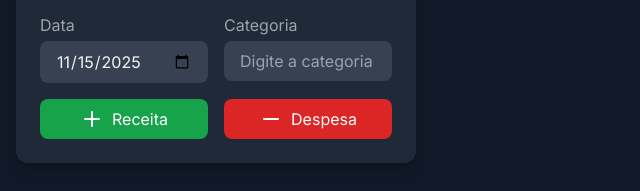
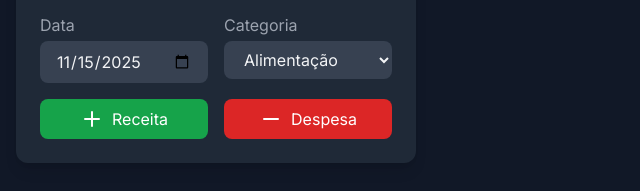
Before and after one commit to lucasminato146-ops/finan-as, a plain HTML site: page index.html in a window 1280 px wide. Shown: the part 492-683 px from the top of the page, 0-640 px from the left. Drawn offline with nearby package versions, Linux system fonts and the light colour scheme; files whose address does not match are found by name.

Commit message:
Update index.html

```diff
--- a/index.html
+++ b/index.html
@@ -72,11 +72,18 @@
                                 <label class="block text-gray-400 mb-1">Data</label>
                                 <input type="date" id="date" class="w-full bg-gray-700 rounded-lg px-4 py-2 focus:ring-2 focus:ring-primary-500 focus:outline-none" required>
                             </div>
-                          <div>
-    <label class="block text-gray-400 mb-1">Categoria</label>
-    <input type="text" id="category" placeholder="Digite a categoria" class="w-full bg-gray-700 rounded-lg px-4 py-2 focus:ring-2 focus:ring-primary-500 focus:outline-none">
-     </div>
-
+                            <div>
+                                <label class="block text-gray-400 mb-1">Categoria</label>
+                                <select id="category" class="w-full bg-gray-700 rounded-lg px-4 py-2 focus:ring-2 focus:ring-primary-500 focus:outline-none">
+                                    <option value="food">Alimentação</option>
+                                    <option value="transport">Transporte</option>
+                                    <option value="housing">Moradia</option>
+                                    <option value="entertainment">Lazer</option>
+                                    <option value="health">Saúde</option>
+                                    <option value="education">Educação</option>
+                                    <option value="other">Outros</option>
+                                </select>
+                            </div>
                         </div>
                         <div class="grid grid-cols-2 gap-4">
                             <button type="button" id="income-btn" class="bg-green-600 hover:bg-green-700 text-white py-2 px-4 rounded-lg transition flex items-center justify-center">
```
